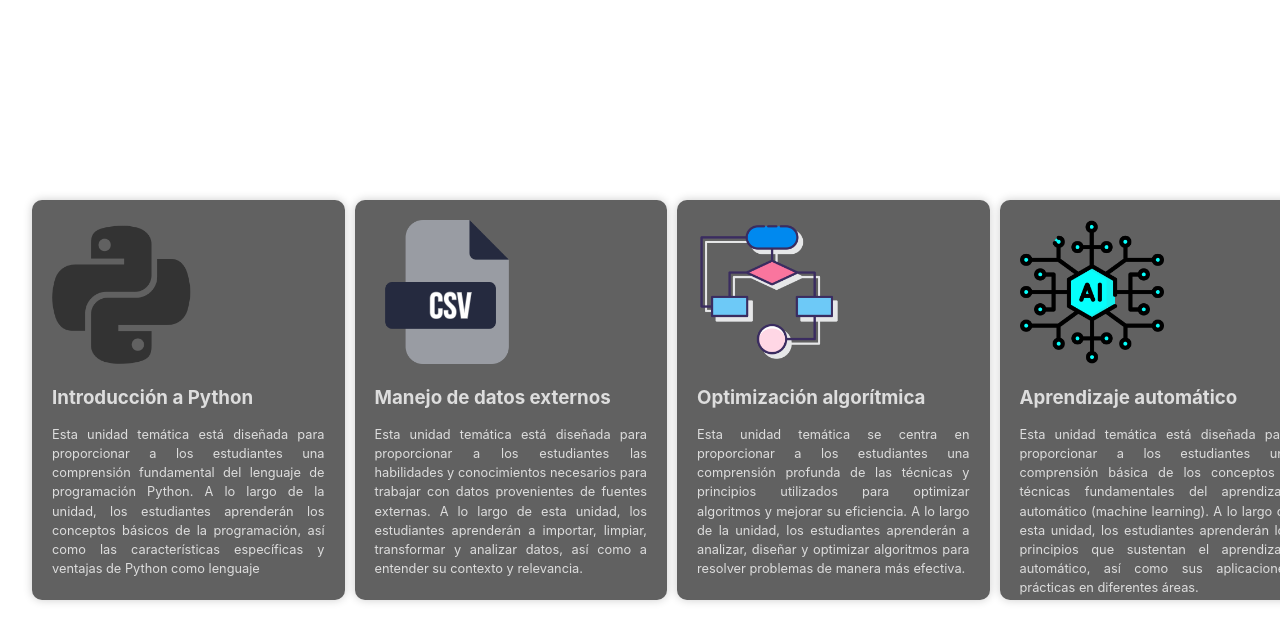
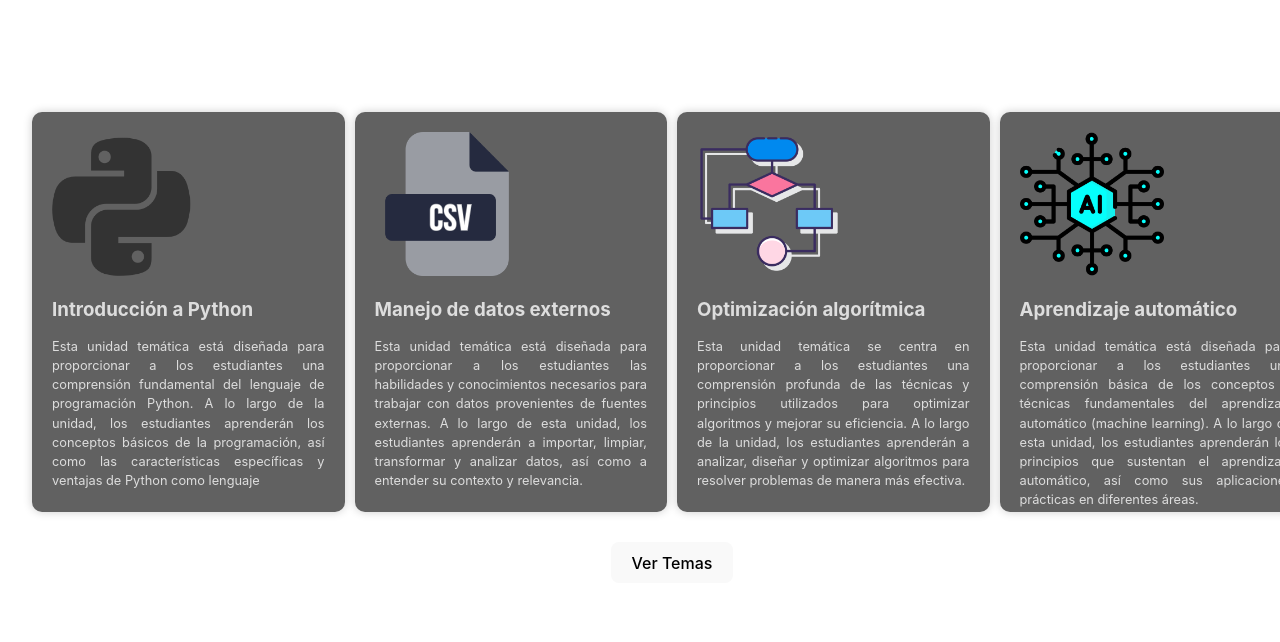
Before and after one commit to EricWithC04/frontend-pruebas-proyecto-final, a React (Vite) app: page / in a window 1280 px wide. Shown: the top 642 px of the page. Built offline with nearby package versions, Linux system fonts and the light colour scheme.

Commit message:
feat: list of themes

```diff
--- a/src/App.css
+++ b/src/App.css
@@ -9,4 +9,33 @@
   color: #dddddd;
   display: flex;
   gap: 10px;
+  margin-bottom: 30px;
 }
+
+.theme-container {
+  display: flex;
+  flex-direction: column;
+  align-items: center;
+}
+
+.theme-item {
+  background-color: #212121;
+  height: 0;
+  width: 45%;
+  display: flex;
+  align-items: center;
+  justify-content: center;
+  margin-bottom: 15px;
+  overflow: hidden;
+  transition: height 0.8s ease, outline 0.8s ease;
+}
+
+.theme-item:hover {
+  cursor: pointer;
+  background-color: #3a3a3a;
+}
+
+.theme-item.expanded {
+  height: 40px;
+  outline: 3px solid #a1a1a1;
+}
--- a/src/App.tsx
+++ b/src/App.tsx
@@ -1,3 +1,4 @@
+import { useState } from 'react'
 import './App.css'
 import pythonIcon from './assets/python.png'
 import csvIcon from './assets/csv.png'
@@ -34,7 +35,20 @@ const exampleData: Array<UnitData> = [
   },
 ]
 
+const exampleThemesData = [
+  "¿Qué es la ciencia de datos?",
+  "¿Qué es Python?",
+  "Sintaxis, semántica y reglas de Python.",
+  "Debugging en Python.",
+  "Entornos virtuales y librerías de python.",
+  "Desarrollo de pensamiento algorítmico mediante actividades prácticas",
+  "Introducción a la librería NumPy de Python.",
+]
+
 function App() {
+
+  const [expandenThemes, setExpandenThemes] = useState(false)
+
   return (
     <>
       <div className="unit-card-container">
@@ -49,6 +63,16 @@ function App() {
           ))
         }
       </div>
+      <button onClick={() => setExpandenThemes(!expandenThemes)}>Ver Temas</button>
+      <div className='theme-container'>
+        {
+          exampleThemesData.map((data) => (
+            <div className={`theme-item ${expandenThemes ? 'expanded' : ''}`}>
+              <p>{data}</p>
+            </div>
+          ))
+        }
+      </div>
     </>
   )
 }
```
